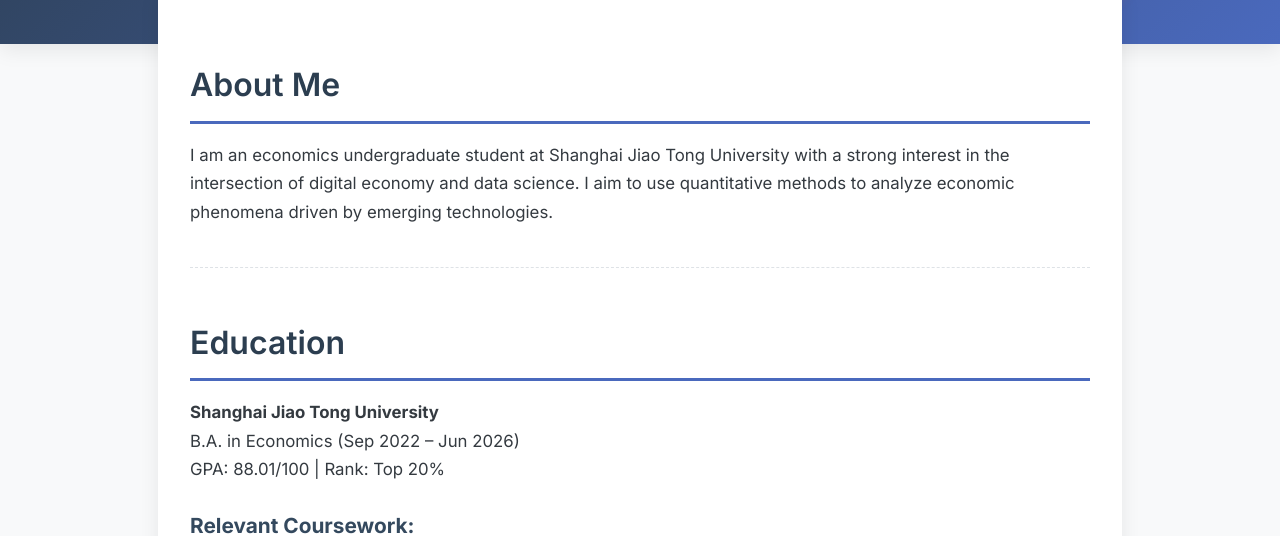
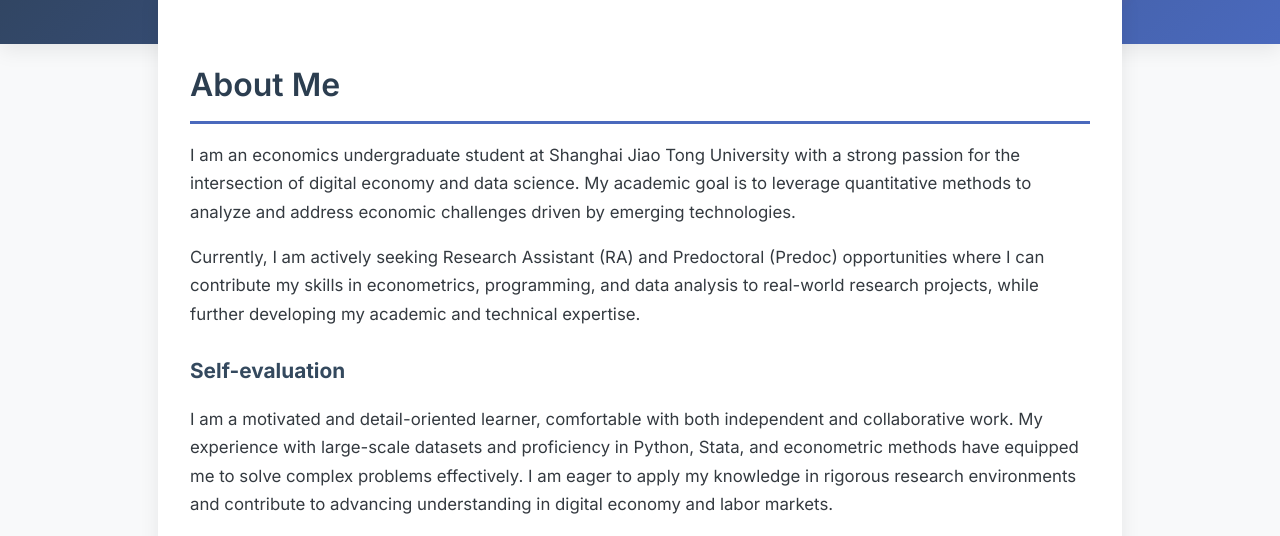
Before and after one commit to Cherrybo0215/Cherrybo0215.github.io, a plain HTML site: page index.html in a window 1280 px wide. Shown: the part 279-815 px from the top of the page. Drawn offline with Linux system fonts and the light colour scheme.

Commit message:
Update index.html

```diff
--- a/index.html
+++ b/index.html
@@ -31,9 +31,19 @@
 
 <main>
     <section id="about">
-        <h2>About Me</h2>
-        <p>I am an economics undergraduate student at Shanghai Jiao Tong University with a strong interest in the intersection of digital economy and data science. I aim to use quantitative methods to analyze economic phenomena driven by emerging technologies.</p>
-    </section>
+    <h2>About Me</h2>
+    <p>
+        I am an economics undergraduate student at Shanghai Jiao Tong University with a strong passion for the intersection of digital economy and data science. My academic goal is to leverage quantitative methods to analyze and address economic challenges driven by emerging technologies.
+    </p>
+    <p>
+        Currently, I am actively seeking Research Assistant (RA) and Predoctoral (Predoc) opportunities where I can contribute my skills in econometrics, programming, and data analysis to real-world research projects, while further developing my academic and technical expertise.
+    </p>
+    <h3>Self-evaluation</h3>
+    <p>
+        I am a motivated and detail-oriented learner, comfortable with both independent and collaborative work. My experience with large-scale datasets and proficiency in Python, Stata, and econometric methods have equipped me to solve complex problems effectively. I am eager to apply my knowledge in rigorous research environments and contribute to advancing understanding in digital economy and labor markets.
+    </p>
+</section>
+
 
     <section id="education">
         <h2>Education</h2>
```
